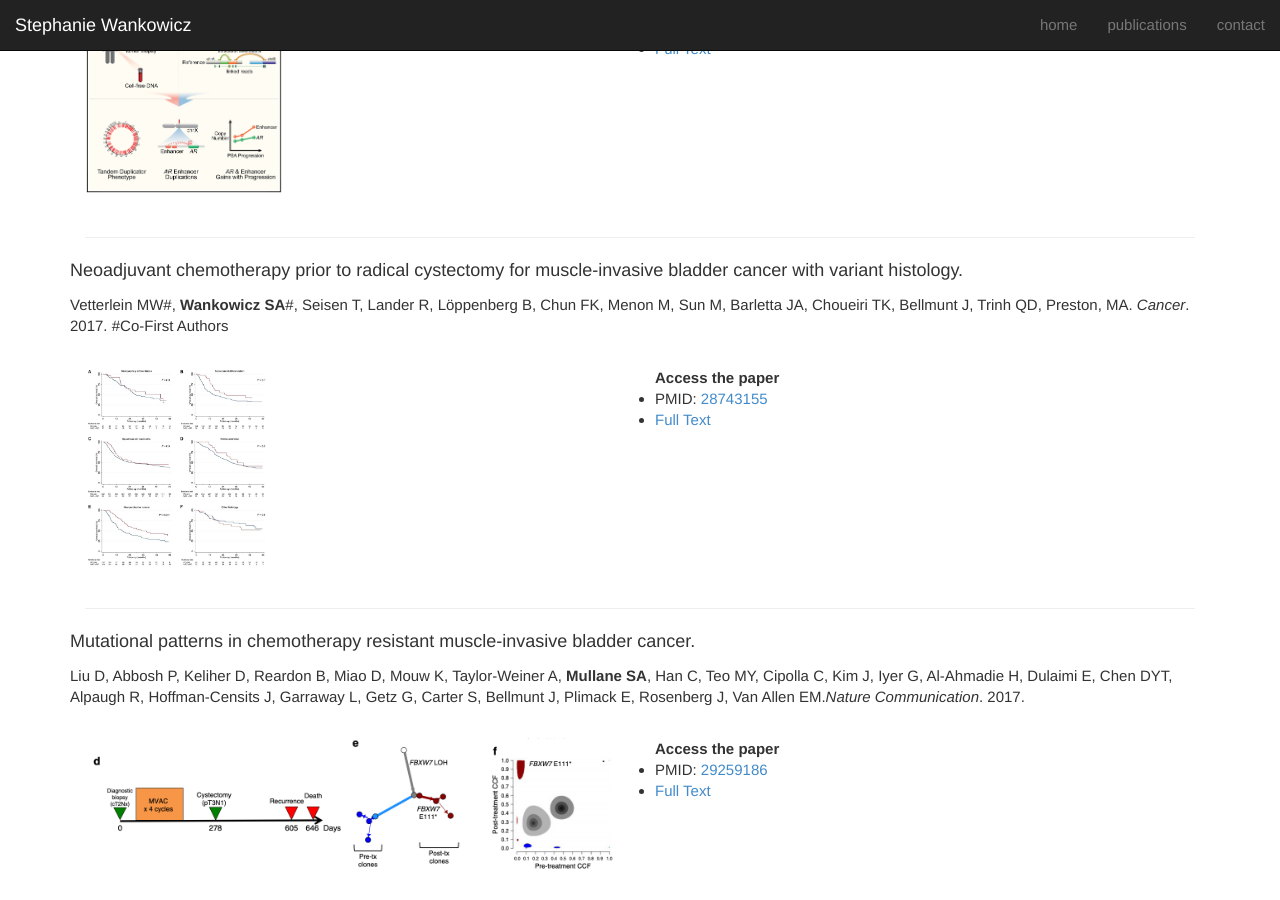
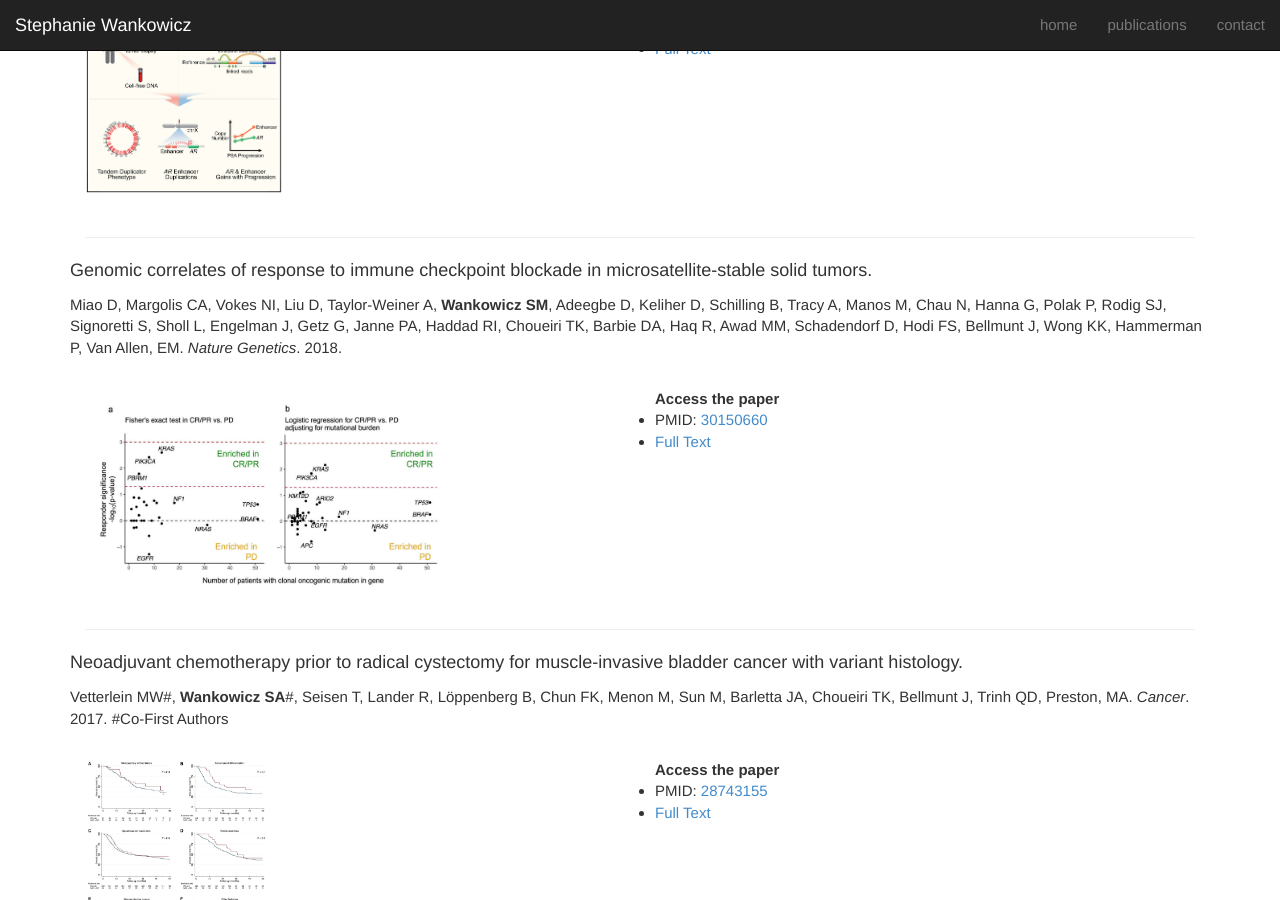
Before and after one commit to stephaniewankowicz/stephaniewankowicz.github.io, a Jekyll site: the page built from publications/index.html, in a window 1280 px wide and 900 px high, scrolled down 2374 px. Built offline with Jekyll 4.4.1, drawn with Linux system fonts in a browser that asks for light colours; nearby versions of some CDN libraries; library files that are not in the unit come from our copies.

Commit message:
adding Miao 2018 MSS

```diff
--- a/_data/publications.yml
+++ b/_data/publications.yml
@@ -72,6 +72,18 @@
   #  - name:
   #   url:
 
+- title: "Genomic correlates of response to immune checkpoint blockade in microsatellite-stable solid tumors."
+  citation: "Miao D, Margolis CA, Vokes NI, Liu D, Taylor-Weiner A, **Wankowicz SM**, Adeegbe D, Keliher D, Schilling B, Tracy A, Manos M, Chau N, Hanna G, Polak P, Rodig SJ, Signoretti S, Sholl L, Engelman J, Getz G, Janne PA, Haddad RI, Choueiri TK, Barbie DA, Haq R, Awad MM, Schadendorf D, Hodi FS, Bellmunt J, Wong KK, Hammerman P, Van Allen, EM. *Nature Genetics*. 2018."
+  date: '2018-09-01'
+  image: '/static/img/2018_Miao_MSS.png'
+  pmid: '30150660'
+  # pmcid: ''
+  # biorxiv: ''
+  # pdf: ''
+  #links:
+  #  - name:
+  #   url:
+
 - title: "Neoadjuvant chemotherapy prior to radical cystectomy for muscle‐invasive bladder cancer with variant histology."
   citation: "Vetterlein MW#, **Wankowicz SA**#, Seisen T, Lander R, Löppenberg B, Chun FK, Menon M, Sun M, Barletta JA, Choueiri TK, Bellmunt J, Trinh QD, Preston, MA. *Cancer*. 2017. #Co-First Authors"
   date: '2017-11-197'
```
